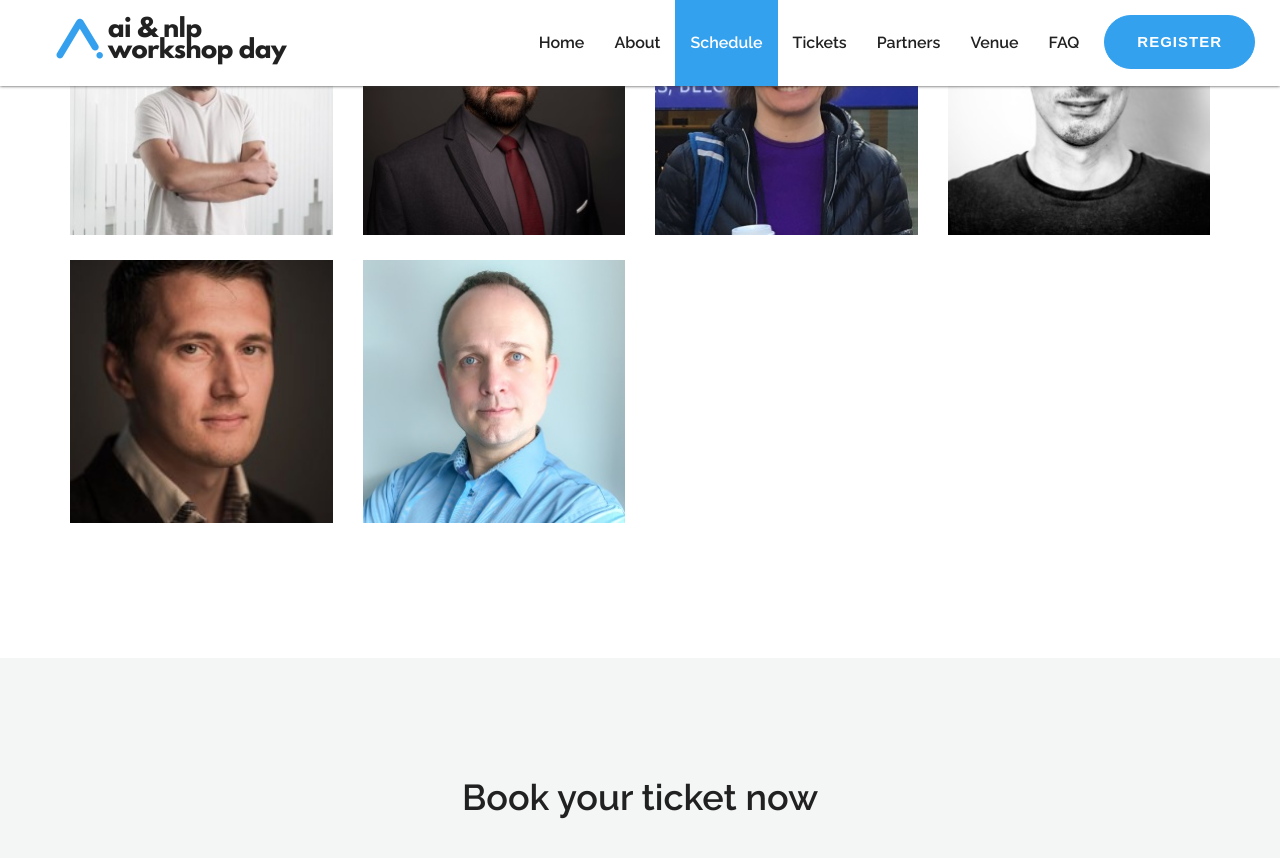
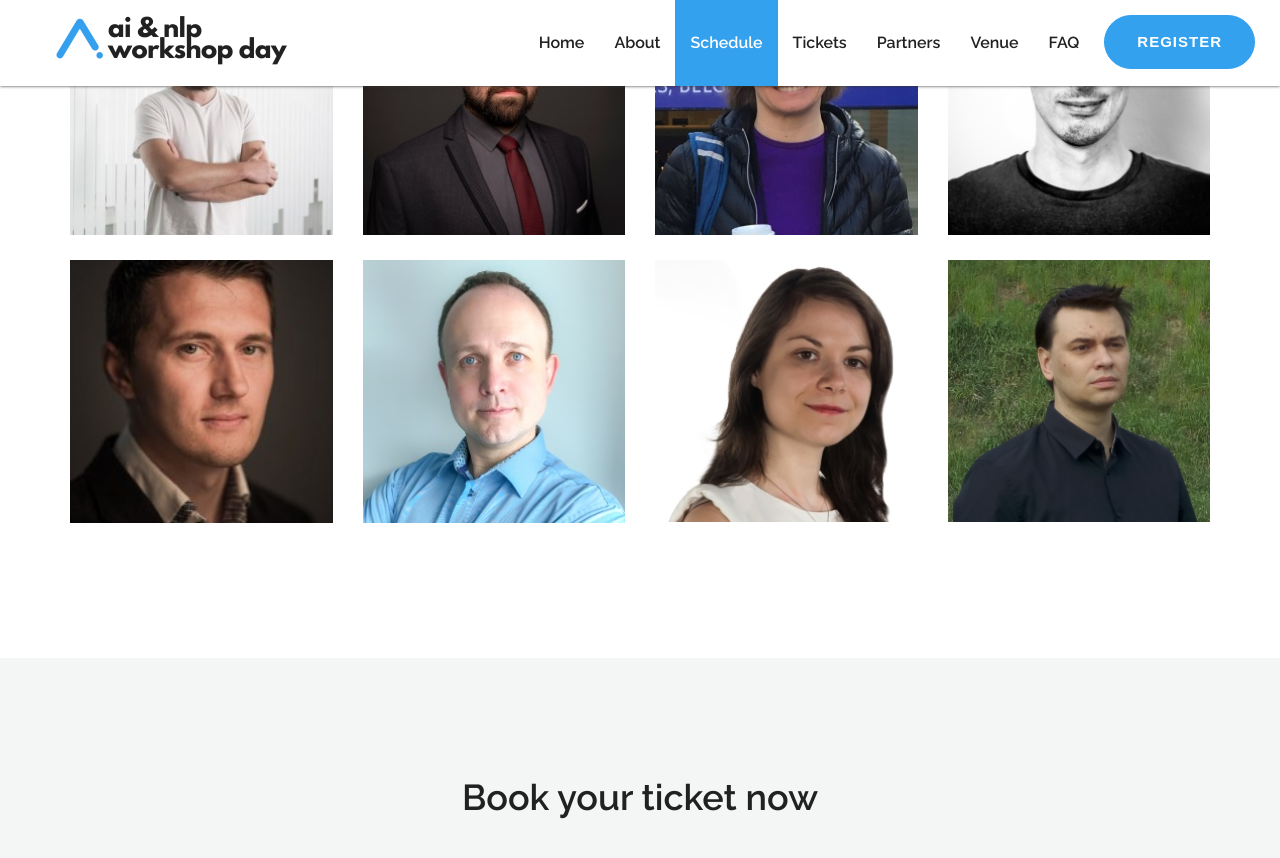
Before and after one commit to nlpday/nlpday-19, a Jekyll site: the page built from index.html, in a window 1280 px wide and 900 px high, scrolled down 5355 px. Shown: the top 858 px of the window. Built offline with Jekyll 4.4.1, drawn with Linux system fonts in a browser that asks for light colours; nearby versions of some CDN libraries; library files that are not in the unit come from our copies.

```diff
--- a/_includes/index/schedule.html
+++ b/_includes/index/schedule.html
@@ -291,8 +291,15 @@
                                 </div>
                                 <div class="col-md-8 col-xs-12 col-sm-6">
                                     <div class="desc-inner">
-                                        <h3>TBA</h3>
+                                        <h3>Predicting typed words using n-grams - introduction to NLP in Azure Machine Learning Studio</h3>
+                                        <h4>Katarzyna Pakulska</h4>
+                                        <h4>Łukasz Wójcik</h4>
+                                        <p>In this workshop we will build an Azure Machine Learning Studio Experiment in which we will train a model using the n-grams extracted from various data sources. Then we will use this model in our text editor to predict what user would want to type. In the first part of the workshop we will present typical blocks and cloud cognitive services related with NLP in Microsoft Azure. In the second part we will present how to build a tip suggester for search from scratch</p>
                                     </div>
+                                    <div class="col-md-2 col-xs-12 col-sm-3">
+                                    <div class="speaker-img"> <img src="assets/img/speaker/team5.jpg" alt="" class="img-responsive"> </div>
+                                    <div class="speaker-img" style="margin-top: 30px;"> <img src="assets/img/speaker/lwojcik.png" alt="" class="img-responsive"> </div>
+                                </div>
                                 </div>
                             </div>
                         </div>
--- a/_includes/index/speakers.html
+++ b/_includes/index/speakers.html
@@ -204,6 +204,32 @@
                                                 </div>
                                             </div>
                                         </div>
+                                        <div class="col-md-6 col-sm-6" style="
+">
+                                            <div class="speaker-box">
+                                                <div class="img-block">
+                                                    <img src="assets/img/speaker/team5.jpg" alt="" class="img-responsive">
+                                                </div>
+                                                <div class="speaker-info">
+                                                    <h4>Katarzyna Pakulska</h4>
+                                                    <ul class="list-inline speaker-social">
+                                                    </ul>
+                                                </div>
+                                            </div>
+                                        </div>
+                                        <div class="col-md-6 col-sm-6" style="
+">
+                                            <div class="speaker-box">
+                                                <div class="img-block">
+                                                    <img src="assets/img/speaker/lwojcik.png" alt="" class="img-responsive">
+                                                </div>
+                                                <div class="speaker-info">
+                                                    <h4>Łukasz Wójcik</h4>
+                                                    <ul class="list-inline speaker-social">
+                                                    </ul>
+                                                </div>
+                                            </div>
+                                        </div>
 
                                     <!--item end-->
 
```
Also changed, not shown: assets/img/speaker/lwojcik.png (added).
